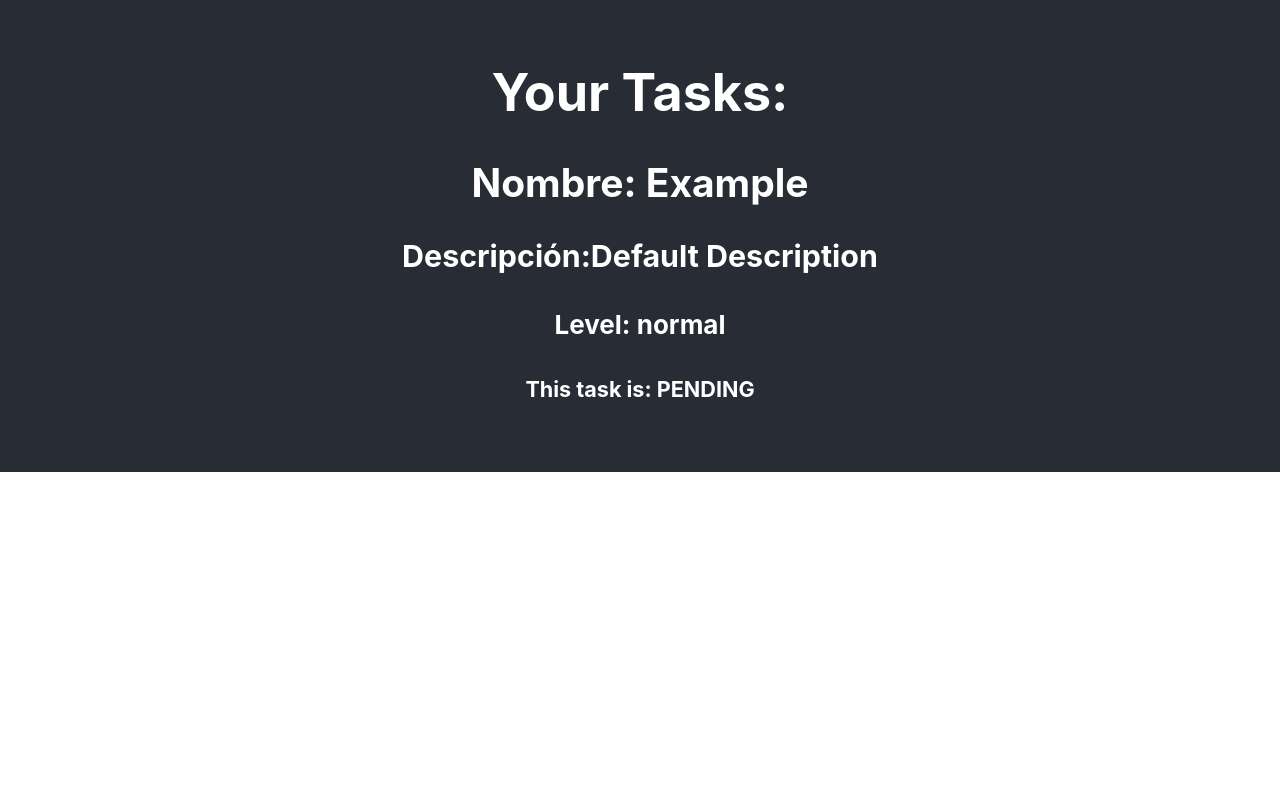
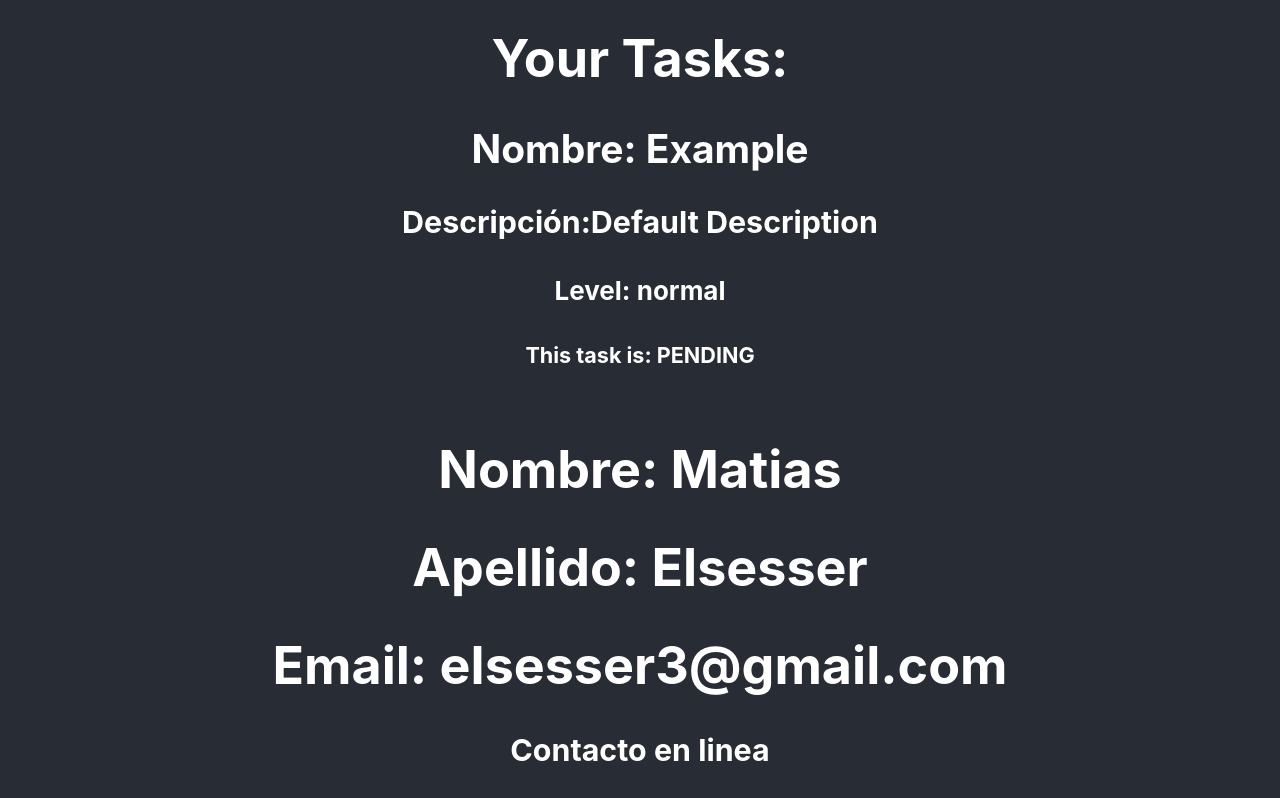
Before and after one commit to MatiasElsesser/ReactOpenBootcamp, a React (Create React App) app: page / in a window 1280 px wide. Shown: the part 328-1126 px from the top of the page. Before the commit the page ends 800 px from the top, so only its background shows below. Built offline with nearby package versions, Linux system fonts and the light colour scheme.

Commit message:
Ejercicio 1, 2, 3

```diff
--- a/src/App.js
+++ b/src/App.js
@@ -1,6 +1,7 @@
 import logo from './logo.svg';
 import './App.css';
 import TaskListComponent from './componentss/container/task_list';
+import ComponentA from './componentss/ejercicios/componentA';
 // import Greeting from './pure/greeting';
 // import GreetinF from './componentss/pure/greetinF';
 
@@ -19,6 +20,12 @@ function App() {
 
       {/* componente listado de tareas */}
       <TaskListComponent/>
+      <ComponentA
+        name="Matias"
+        apellido="Elsesser"
+        email="elsesser3@gmail.com"
+        conected="true"
+      />
       </header>
     </div>
 );
--- /dev/null
+++ b/src/componentss/ejercicios/componentA.jsx
@@ -0,0 +1,18 @@
+import React, { Component } from 'react';
+import ComponentB from './componentB';
+
+class ComponentA extends Component {
+
+      render(){
+            return(
+                  <div>
+                        <h1>Nombre: { this.props.name }</h1>
+                        <h1>Apellido: { this.props.apellido }</h1>
+                        <h1>Email: { this.props.email }</h1>
+                        <ComponentB contacto={ ComponentA }/>
+                  </div>
+            )
+      }
+}
+
+export default ComponentA
--- /dev/null
+++ b/src/componentss/ejercicios/componentB.jsx
@@ -0,0 +1,11 @@
+import React from 'react';
+
+const ComponentB = (props) => {
+      return (
+            <div>
+                  <h3> Contacto { props.contacto ? "en linea" : "no disponible" } </h3>
+            </div>
+      );
+}
+
+export default ComponentB;
```
